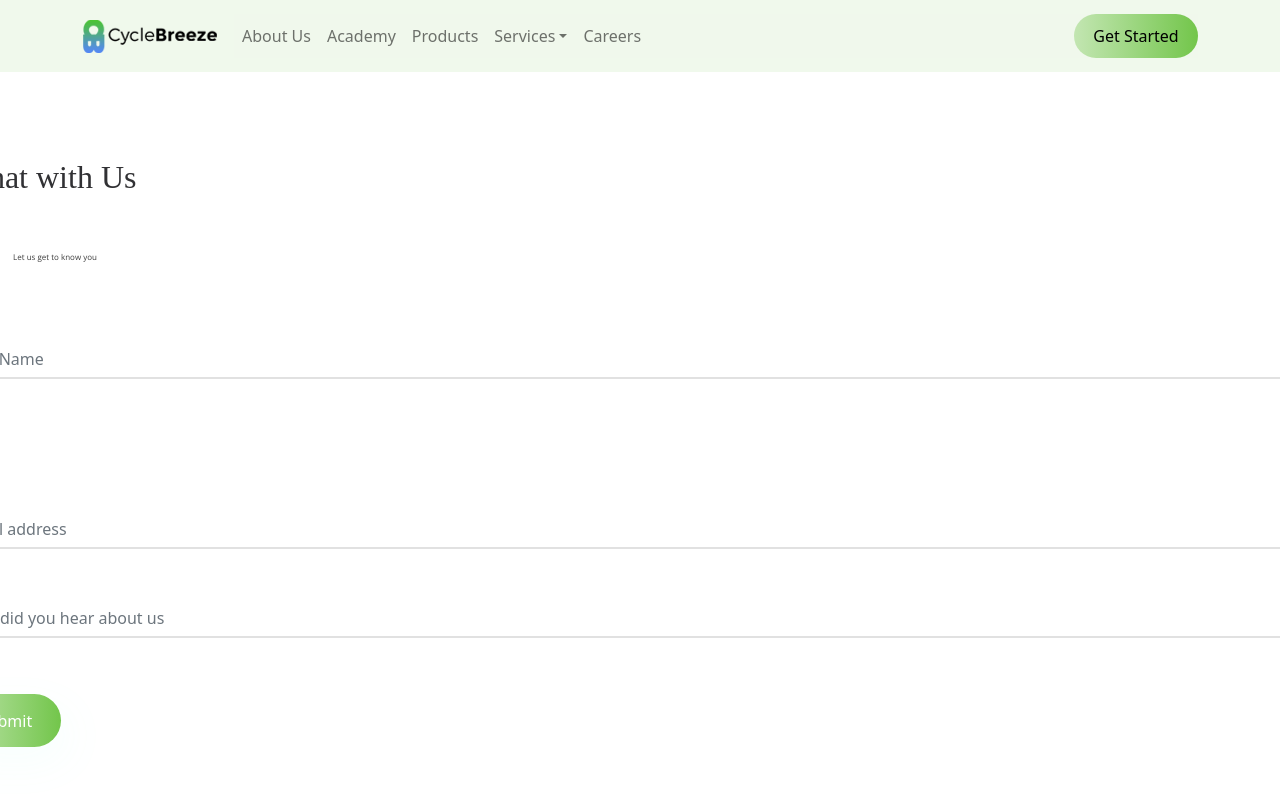
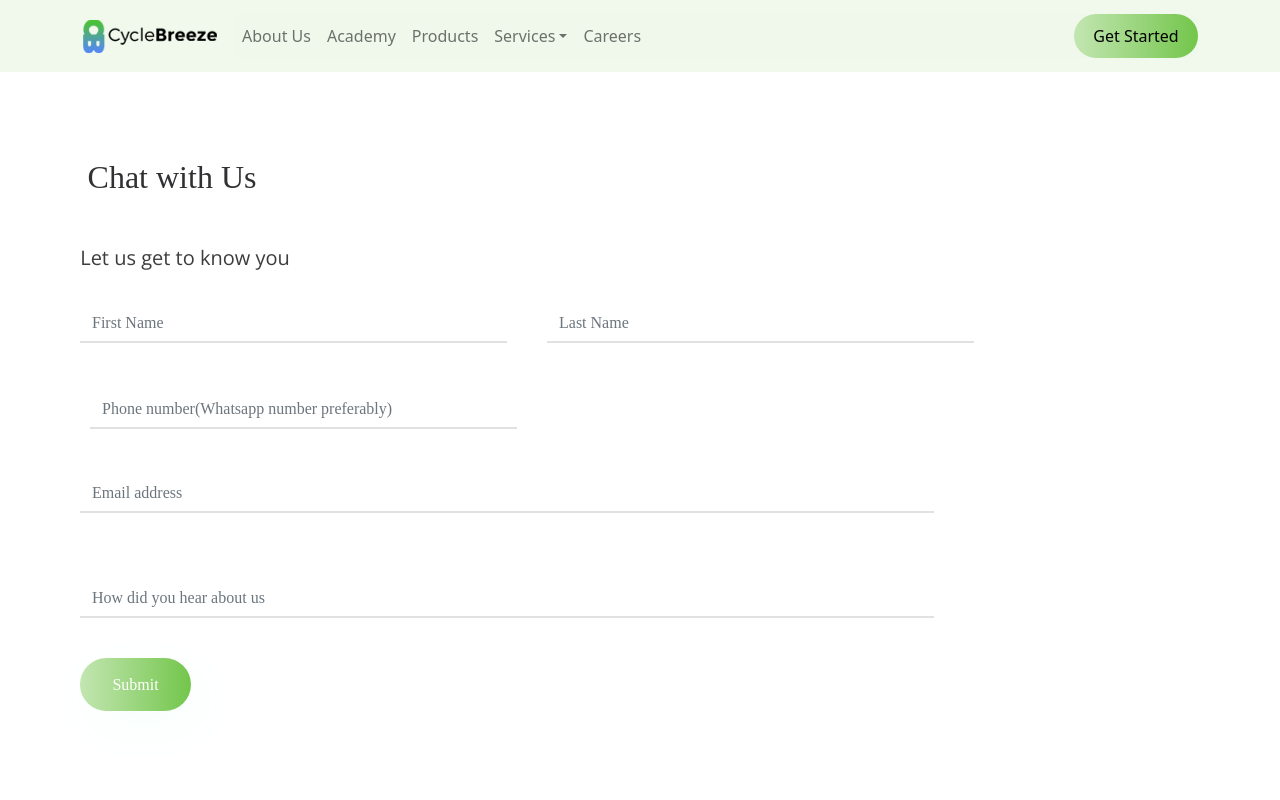
Before and after one commit to GirlWho-Codes/project-x, a React (Create React App) app: page /chat in a window 1280 px wide. Shown: the top 800 px of the page. Built offline with nearby package versions, Linux system fonts and the light colour scheme.

Commit message:
Update Chat.jsx

```diff
--- a/src/pages/Chat.jsx
+++ b/src/pages/Chat.jsx
@@ -38,16 +38,21 @@ const Chat = () => {
     <>
       <Navpage/>
       <div className='start'>
+        <div className='head'>
         <h1 className='start-head'>Chat with Us</h1>
-      <Form onSubmit={sendEmail} ref={form} className='start-form'>
+        </div>
+        <div className='play-form'>
+
         <p className='start-p'>Let us get to know you</p>
+      <form onSubmit={sendEmail} ref={form} className='start-form'>
+
         <div className='start-form1'>
-        <Form.Group className='border-form1' controlId="formBasicEmail">
+        <Form.Group className='border-form1' controlId="formBasicName">
         <Form.Control type="text" placeholder="First Name" name='user_name'  className='border-form'/>
 
       </Form.Group>
 
-      <Form.Group className='border-form1' controlId="formBasicEmail">
+      <Form.Group className='border-form1' controlId="formBasicName">
         <Form.Control type="text" placeholder="Last Name" name='user_name' className='border-form'/>
 
       </Form.Group>
@@ -57,23 +62,23 @@ const Chat = () => {
       <Form.Group className='border-form2' controlId="formBasicEmail">
         <Form.Control type="email" name='user_email' placeholder="Email address"  className='border-form'/>
       </Form.Group>
-      <Form.Group className='border-form2' controlId="formBasicEmail">
+      <Form.Group className='border-form4' controlId="formBasicNumber">
      <Form.Control
-        // onChange={(option) => setSelectedCountry(option.value)}
-
-        type="text" placeholder="Phone number(Whatsapp number preferably)"  className='border-form'/>
+        type="number" placeholder="Phone number(Whatsapp number preferably)"  className='border-form6'/>
       </Form.Group>
       </div>
 
         <div className='start-form2'>
-        <Form.Group className='border-form2' controlId="formBasicEmail">
+        <Form.Group className='border-form5' controlId="formBasicText">
         <Form.Control type="text" name='message' placeholder="How did you hear about us"  className='border-form'/>
         </Form.Group>
         </div>
       <Button variant="primary" className='border-btn' type="submit">
         Submit
       </Button>
-    </Form>
+    </form>
+
+        </div>
       </div>
       <Footer/>
     </>
```
